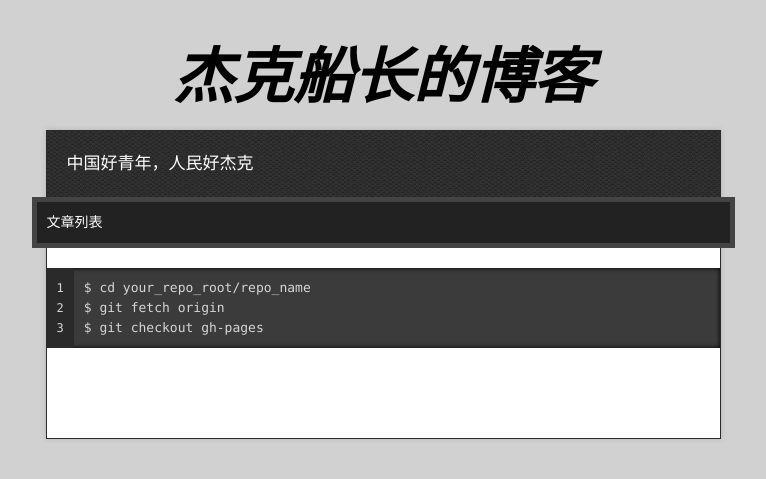
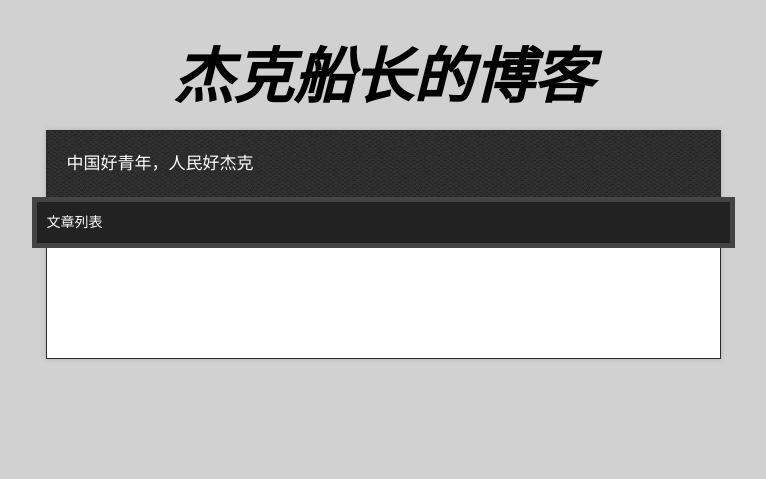
Before and after one commit to jacksparrow01/jacksparrow01.github.io, a Jekyll site: the page built from index.html, in a window 1280 px wide. Shown: the top 479 px of the page, without its empty margins (257-1023 px from the left). Built offline with Jekyll 4.4.1, drawn with Linux system fonts in a browser that asks for light colours.

Commit message:
Update default.html

```diff
--- a/_layouts/default.html
+++ b/_layouts/default.html
@@ -58,18 +58,8 @@
         </div>
         <article class="markdown-content">
         <!--article list here-->
-{{ content }}
-<pre><code>$ cd your_repo_root/repo_name
-$ git fetch origin
-$ git checkout gh-pages
-</code></pre>
-          <ul>
-            {% for page in site.html_pages %}
-              {% if page.title %}
-                <li><a href="{{ page.url }}">{{ page.title }}</a></li>
-              {% endif %}
-            {% endfor %}
-          </ul>
+        {{ content }}
+
         </article>
       </div>
     </div>
```
